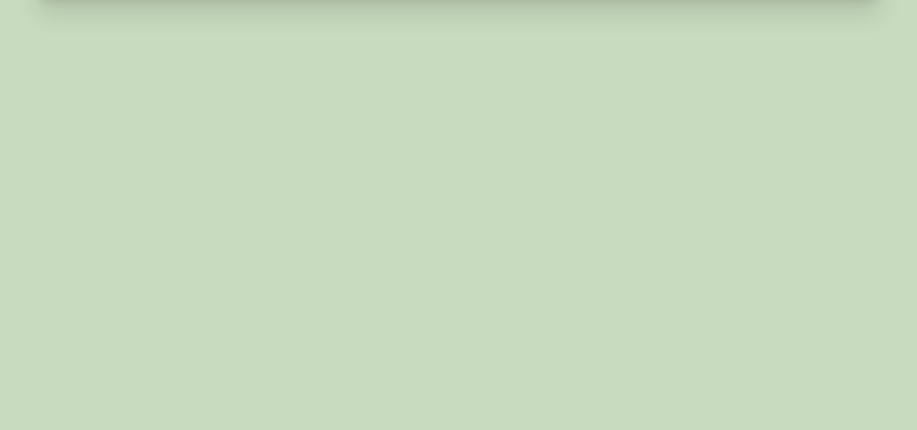
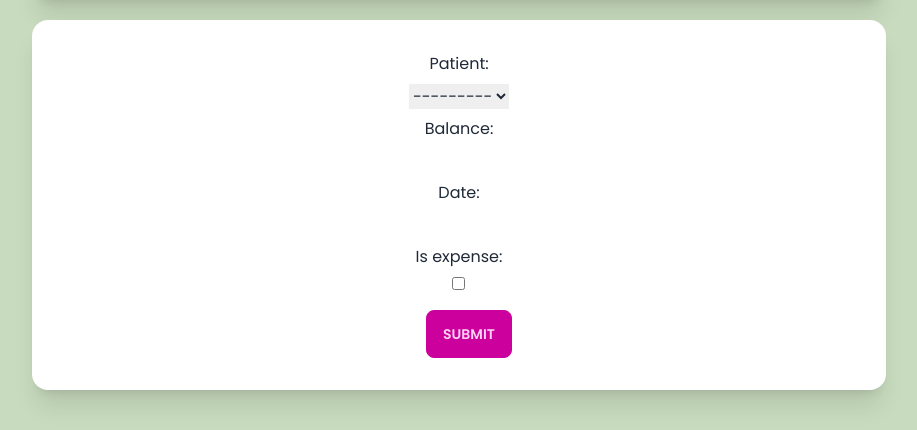
Before and after one commit to ReggieReo/MaiChaiNaHH-Hospital, a Django app: page /accounting in a window 1280 px wide. Shown: the part 449-879 px from the top of the page, without its empty margins (181-1098 px from the left). Before the commit the page ends 462 px from the top, so only its background shows below. Run offline with Django 4.2, Linux system fonts and the light colour scheme; data that the repository does not hold is empty; some libraries are stand-ins or nearby versions.

Commit message:
add creating accouting

```diff
--- a/db/forms.py
+++ b/db/forms.py
@@ -55,3 +55,33 @@ class AppointmentForm(forms.ModelForm):
         widgets = {
             'dateTime': DateTimePickerInput,
         }
+
+
+class AccountingForm(forms.ModelForm):
+    is_expense = forms.BooleanField(required=False)
+
+    class Meta:
+        model = Accounting
+        fields = ["patient", "balance", "date"]
+        widgets = {
+            'date': DateTimePickerInput,
+        }
+
+    def clean(self):
+        cleaned_data = super().clean()  # Call parent's clean method
+        balance = cleaned_data.get("balance")
+        is_expense = cleaned_data.get("is_expense")
+        pat = cleaned_data.get("patient")
+
+        if is_expense:
+            if balance > 0 or pat is not None:
+                print("Nope")
+                raise forms.ValidationError("Nope")
+        else:
+            if balance < 0 or pat is None:
+                print("Nope")
+                raise forms.ValidationError("Nope")
+
+        print("pass")
+
+        return cleaned_data
--- a/db/templates/db/accounting.html
+++ b/db/templates/db/accounting.html
@@ -49,12 +49,23 @@
         </div>
     </div>
     <form hx-post="{% url "db:sum" %}" hx-target='#sum' hx-trigger="input delay:500ms, change delay:500ms">
-{#    {% csrf_token %}#}
-{#        {{ formsum.as_p }}#}
+        {#    {% csrf_token %}#}
+        {#        {{ formsum.as_p }}#}
+    </form>
+    <form method="post" action="{% url "db:create_accounting" %}">
+        {% csrf_token %}
+        <div class="card w-8/12 bg-base-100 shadow-xl mx-auto mt-5 text-center">
+            <div class="card-body items-center text-center"
+                    {{ create_form.errors }}>
+                {{ create_form.media }}
+                {{ create_form }}
+                <input type="submit" value="Submit" class="btn btn-active btn-secondary ml-5 mt-3"/>
+            </div>
+        </div>
     </form>
     <div id="sum"></div>
 {% endblock %}
-    <p>ㅤ</p>
+<p>ㅤ</p>
 
 </body>
 </html>
--- a/db/urls.py
+++ b/db/urls.py
@@ -20,4 +20,5 @@ urlpatterns = [
     path("edit_medicine/<int:pk>", EditMedicine.as_view(), name="edit_medicine"),
     path("create_medicine", CreateMedicine.as_view(), name="create_medicine"),
     path("create_appointment", CreateAppointment.as_view(), name="create_appointment"),
+    path("create_accounting", CreateAccounting.as_view(), name="create_accounting"),
 ]
--- a/db/views.py
+++ b/db/views.py
@@ -76,6 +76,8 @@ class AccountingView(ListView):
         context = super().get_context_data(**kwargs)
         context["form"] = self.filterset.form
         context["formsum"] = BalanceSumForm()
+        context["create_form"] = AccountingForm()
+        context["create_form"].fields['patient'].required = False
         return context
 
 
@@ -186,12 +188,10 @@ def create_patient(request):
         form = PatientForm(request.POST)
         if form.is_valid():
             diseases = form.cleaned_data['diseases']
-            print(diseases)
             patient = form.save(commit=False)
             patient.save()
             for disease in diseases:
                 patient.disease_set.add(disease)
-            print(patient.disease_set)
             return redirect('db:index')
 
 
@@ -228,3 +228,25 @@ class CreateAppointment(View):
         if form.is_valid():
             form.save()
             return redirect('db:appointment')
+
+
+class CreateAccounting(View):
+
+    def post(self, request):
+        form = AccountingForm(request.POST)
+        if form.is_valid():
+            account = form.save(commit=False)
+            account.hospital = Hospital.objects.get(id=1)
+            account.save()
+            return redirect('db:accounting')
+        else:
+            pat = form.cleaned_data.get("patient")
+            expen = form.cleaned_data.get("is_expense")
+            balance = form.cleaned_data.get("balance")
+            date = form.cleaned_data.get("date")
+            if pat is None and expen is True and balance < 0:
+                account = Accounting(patient=None, balance=balance, date=date)
+                account.hospital = Hospital.objects.get(id=1)
+                account.save()
+                print(account)
+            return redirect('db:accounting')
```
